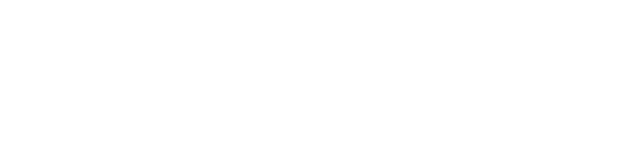
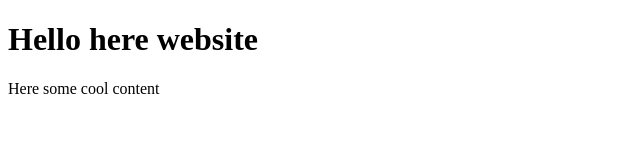
Before and after one commit to Raven7826/test-repo, a plain HTML site: page test-repo/index.html in a window 1280 px wide. Shown: the whole page, without its empty margins (0-640 px from the left). Drawn offline with Linux system fonts and the light colour scheme.

Commit message:
Added content

```diff
--- a/test-repo/index.html
+++ b/test-repo/index.html
@@ -6,6 +6,8 @@
     <title>Document</title>
 </head>
 <body>
+    <h1>Hello here website</h1>
+    <p>Here some cool content</p>
 
 </body>
 </html>
```
